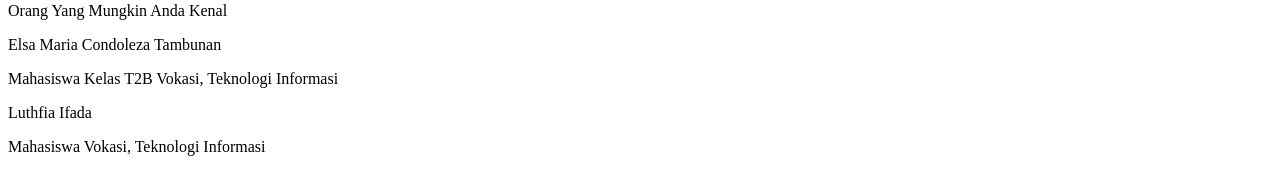
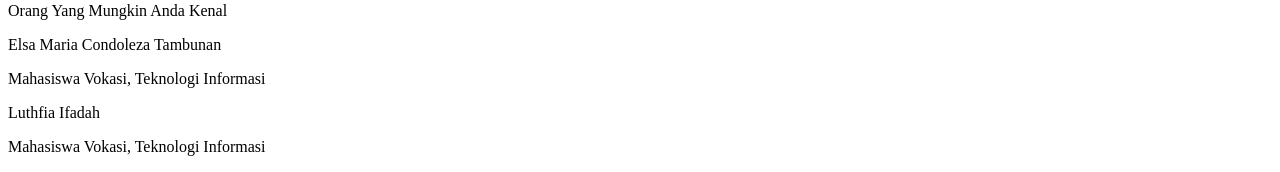
Before and after one commit to elsamctbn/Mini_Project_React_Grup5_T2B, a JavaScript app: page /Halimah in a window 1280 px wide. Shown: the part 982-1154 px from the top of the page. Built offline with nearby package versions, Linux system fonts and the light colour scheme; the HTML template or start-up script is replaced by a standard one.

Commit message:
Halimah.js

```diff
--- a/src/pages/Halimah.js
+++ b/src/pages/Halimah.js
@@ -64,14 +64,14 @@ function Halimah() {
               <div className="w-10 h-10 bg-gray-300 rounded-full"></div>
               <div>
                 <p className="text-sm font-medium">Elsa Maria Condoleza Tambunan</p>
-                <p className="text-xs text-gray-500">Mahasiswa Kelas T2B Vokasi, Teknologi Informasi</p>
+                <p className="text-xs text-gray-500">Mahasiswa Vokasi, Teknologi Informasi</p>
               </div>
             </div>
 
             <div className="flex items-center gap-3">
               <div className="w-10 h-10 bg-gray-300 rounded-full"></div>
               <div>
-                <p className="text-sm font-medium">Luthfia Ifada</p>
+                <p className="text-sm font-medium">Luthfia Ifadah</p>
                 <p className="text-xs text-gray-500">Mahasiswa Vokasi, Teknologi Informasi</p>
               </div>
             </div>
```
